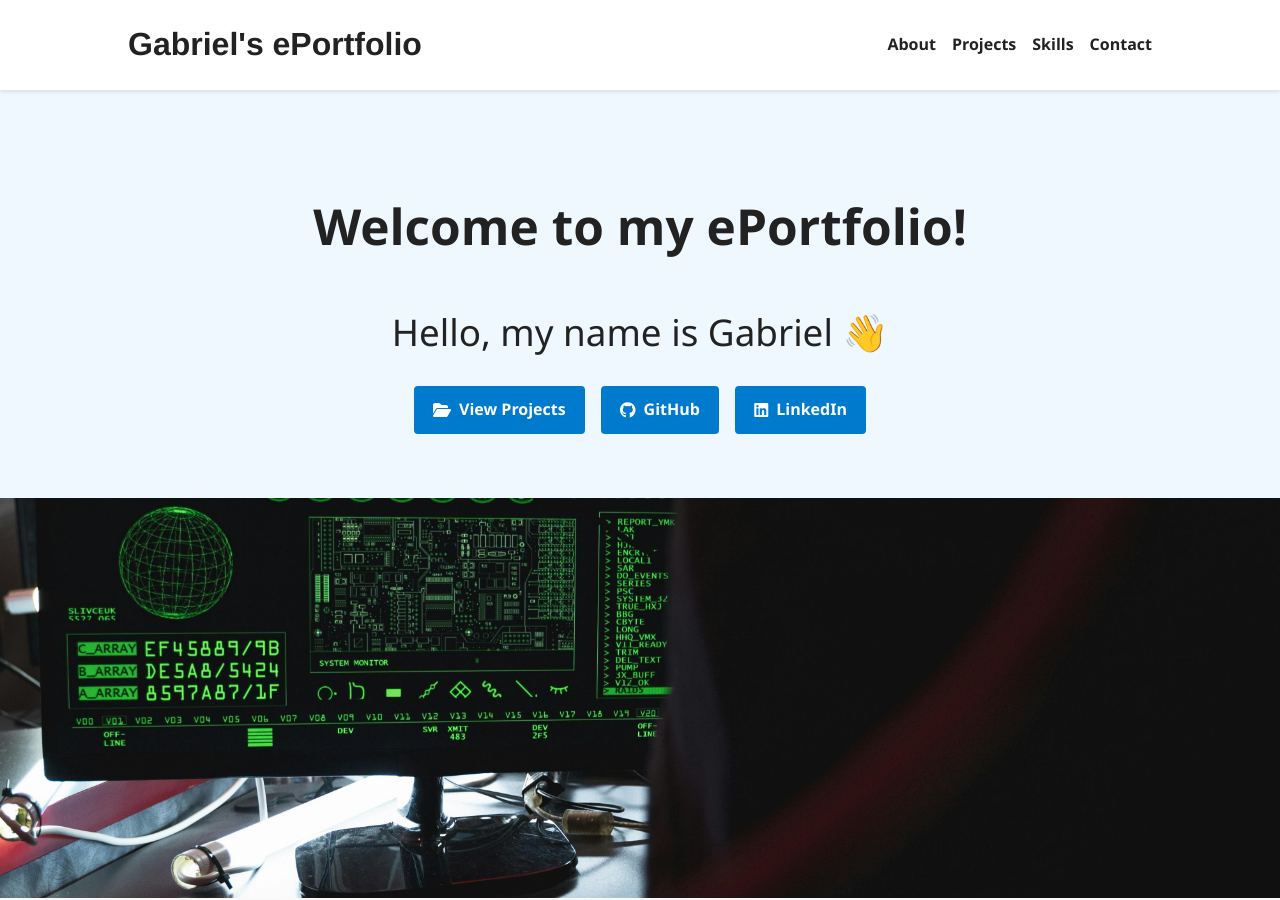
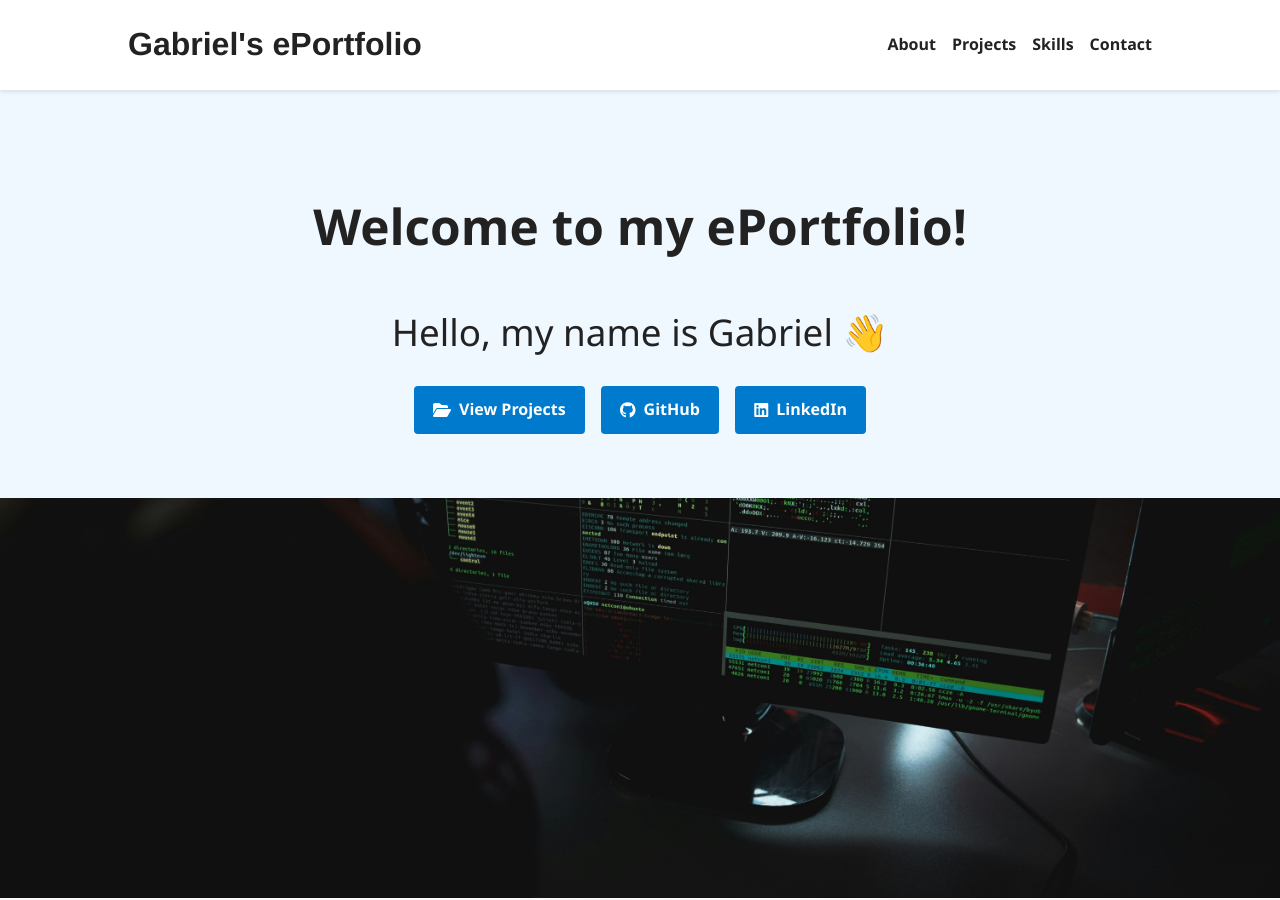
Before and after one commit to GabrielNetSec/GabrielNetSec.github.io, a Jekyll site: the page index.html, which Jekyll copies as it is, in a window 1280 px wide and 900 px high. Built offline with Jekyll 4.4.1, drawn with Linux system fonts in a browser that asks for light colours.

Commit message:
Update index.html

```diff
--- a/index.html
+++ b/index.html
@@ -43,7 +43,7 @@
   <!-- About Section -->
 
   <section class="banner-image">
-    <img src="assets/images/image3.jpg" alt="Cybersecurity themed image showing green interface on monitor">
+    <img src="assets/images/image4.jpg" alt="Cybersecurity themed image showing green interface on monitor">
   </section>
 
   <section class="section fade-in" id="about">
```
